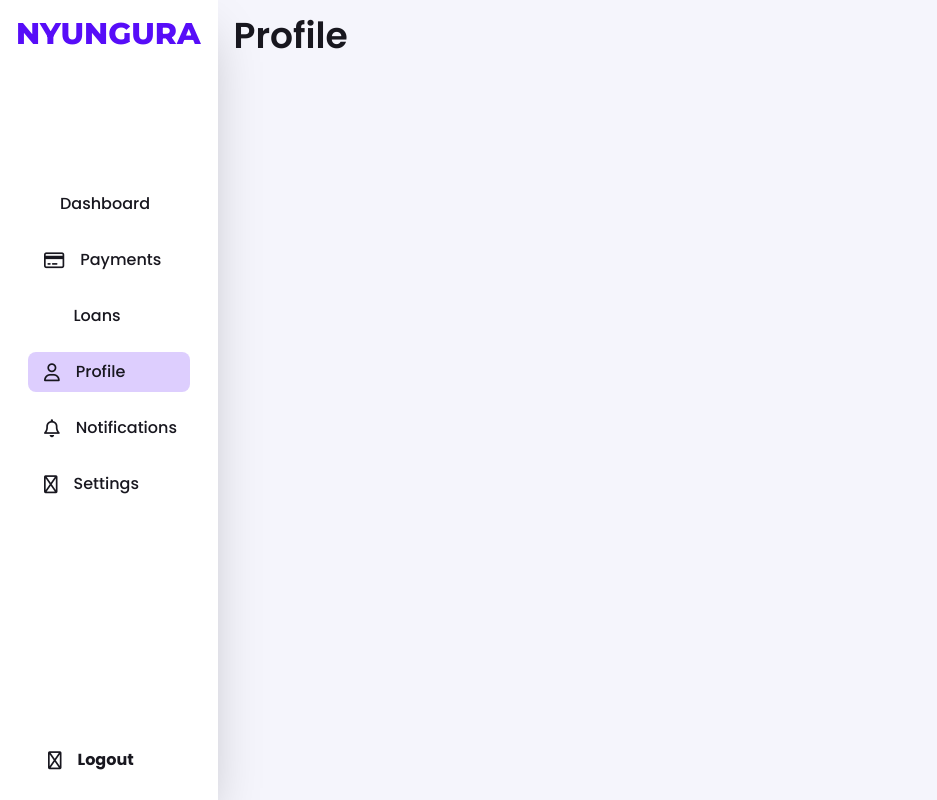
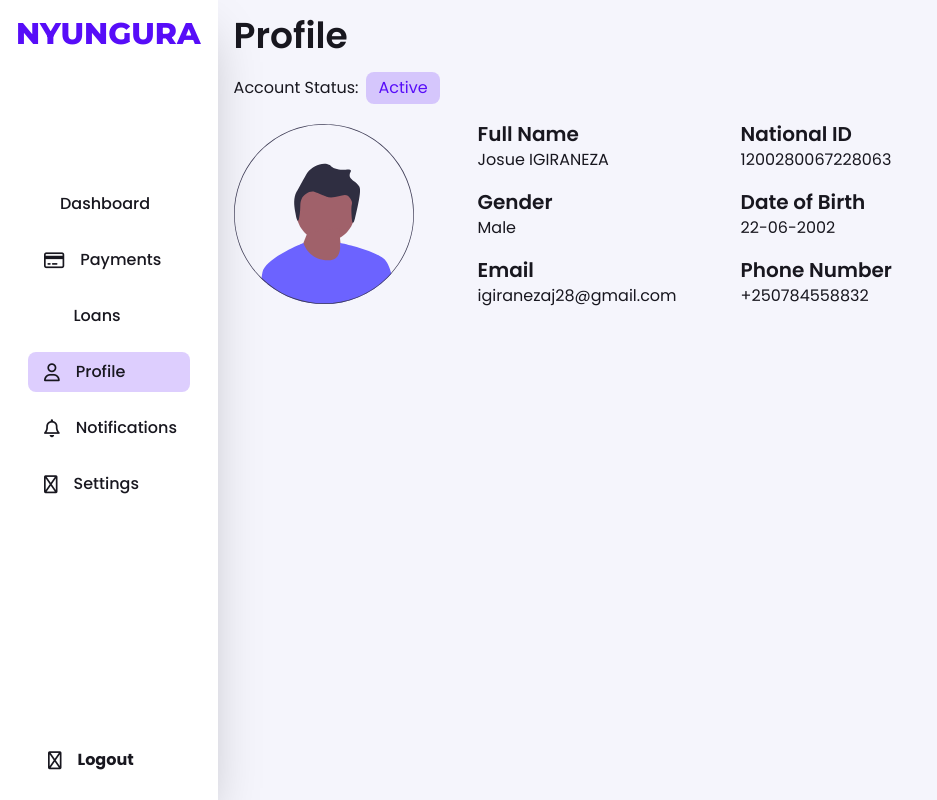
Before and after one commit to IGIRANEZAJosue/ij222, a React (Vite) app: page /profile in a window 1280 px wide. Shown: the whole page, without its empty margins (0-937 px from the left). Built offline with nearby package versions, Linux system fonts and the light colour scheme; some icons are missing.

Commit message:
Added ProfileInfo

```diff
--- a/src/Pages/Profile.jsx
+++ b/src/Pages/Profile.jsx
@@ -1,11 +1,17 @@
 import React from 'react'
+import ProfileInfo from '../components/ProfileInfo'
 
 const Profile = () => {
-  return (
-    <div className='w-[83vw] p-4'>
-        <h1 className=" text-4xl font-semibold ">Profile</h1>
-    </div>
-  )
+   return (
+      <div className='w-[83vw] p-4'>
+         <h1 className=" text-4xl font-semibold mb-4 ">Profile</h1>
+         <p className="flex items-center gap-2 mb-4">Account Status:<span className="py-1 px-3 bg-primary/20 text-primary rounded-lg">Active</span></p>
+         <div className="flex gap-16">
+            <img src="images/undraw_profile_pic.svg" alt="Profile Pic" />
+            <ProfileInfo />
+         </div>
+      </div>
+   )
 }
 
 export default Profile
--- /dev/null
+++ b/src/components/ProfileInfo.jsx
@@ -0,0 +1,40 @@
+import React from 'react'
+
+const ProfileInfo = () => {
+   return (
+      <div className="flex gap-16">
+         <div className="flex flex-col gap-4">
+            <span>
+               <p className="font-semibold text-xl">Full Name</p>
+               <p>Josue IGIRANEZA</p>
+            </span>
+            <span>
+               <p className="font-semibold text-xl">Gender</p>
+               <p>Male</p>
+            </span>
+            <span>
+               <p className="font-semibold text-xl">Email</p>
+               <p>igiranezaj28@gmail.com</p>
+            </span>
+         </div>
+
+         <div className="flex flex-col gap-4">
+            <span>
+               <p className="font-semibold text-xl">National ID</p>
+               <p>1200280067228063</p>
+            </span>
+            <span>
+               <p className="font-semibold text-xl">Date of Birth</p>
+               <p>22-06-2002</p>
+            </span>
+            <span>
+               <p className="font-semibold text-xl">Phone Number</p>
+               <p>+250784558832</p>
+            </span>
+         </div>
+
+      </div>
+   )
+}
+
+export default ProfileInfo;
```
